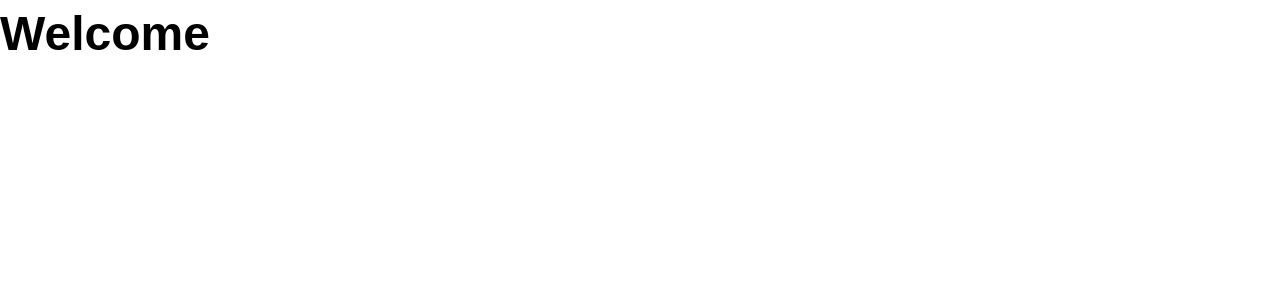
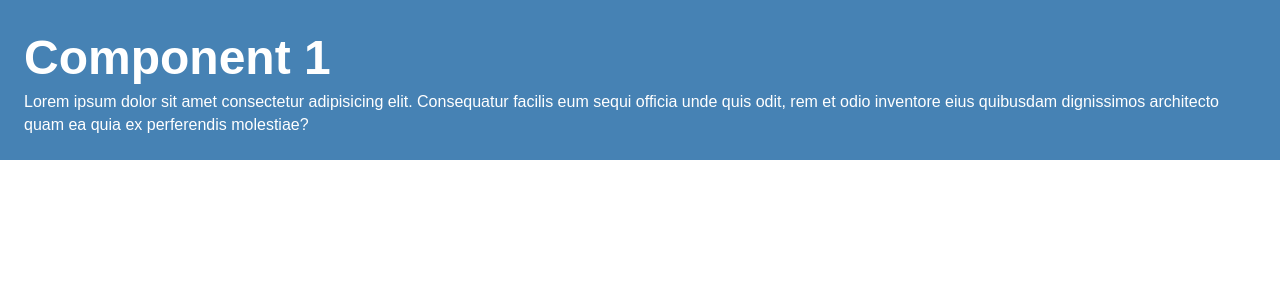
Before and after one commit to jfcv/React-Animations, a React (Create React App) app: page / in a window 1280 px wide. Shown: the top 300 px of the page. Built offline with nearby package versions, Linux system fonts and the light colour scheme.

Commit message:
Component1 styling

```diff
--- a/src/App.js
+++ b/src/App.js
@@ -1,10 +1,11 @@
 import React, { Component } from 'react';
+import Component1 from './components/Component1'
 import './App.css';
 
 function App() {
   return (
     <div className="App">
-      <h1>Welcome</h1>
+      <Component1 />
     </div>
   );
 }
--- a/src/components/Component1.jsx
+++ b/src/components/Component1.jsx
@@ -2,9 +2,15 @@ import React from 'react'
 
 export default function Component1() {
     return (
-        <div>
+        <div style={c1Style}>
             <h1>Component 1</h1>
             <p>Lorem ipsum dolor sit amet consectetur adipisicing elit. Consequatur facilis eum sequi officia unde quis odit, rem et odio inventore eius quibusdam dignissimos architecto quam ea quia ex perferendis molestiae?</p>
         </div>
     )
 }
+
+const c1Style = {
+    background: 'steelblue',
+    color: 'white',
+    padding: '1.5rem'
+}
```
